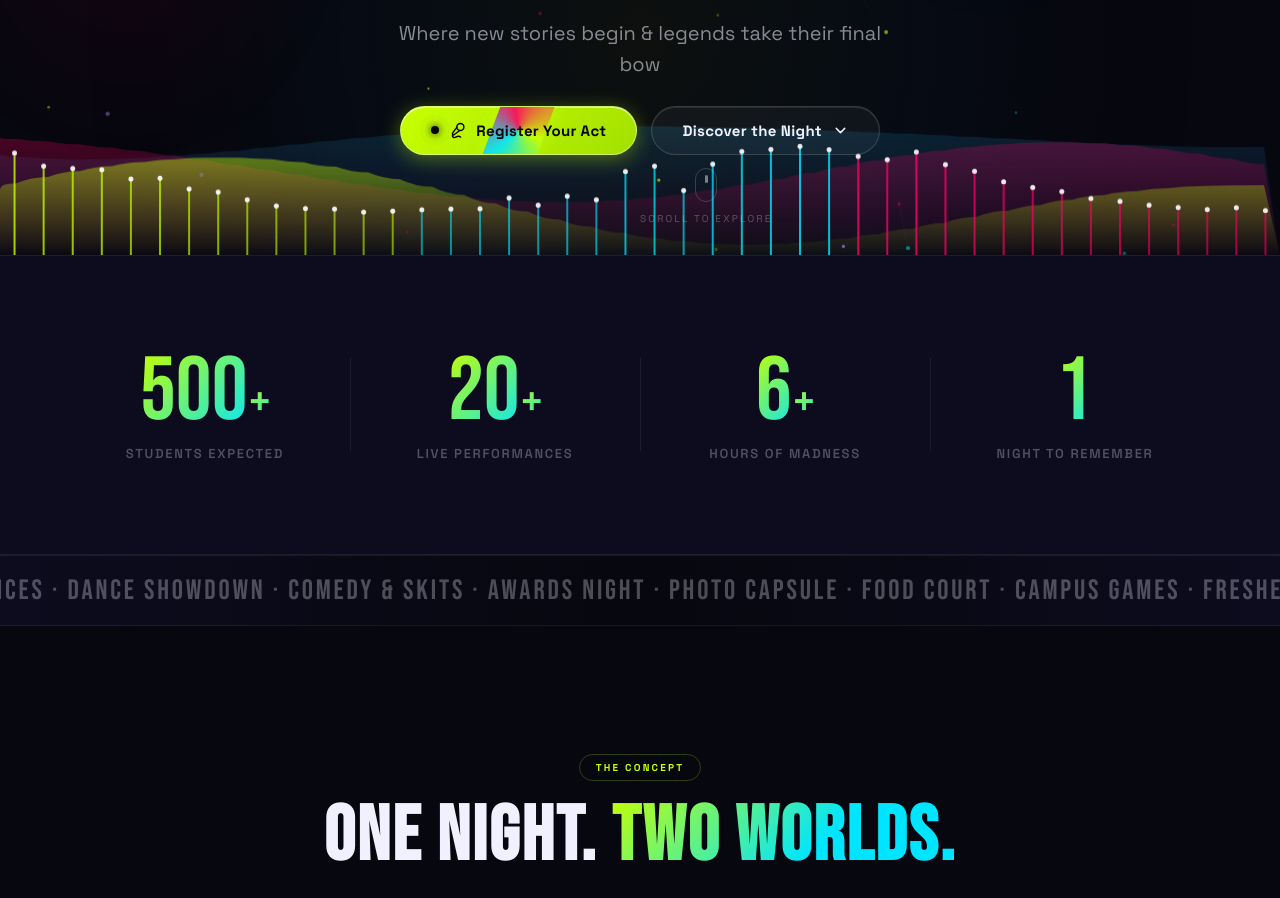
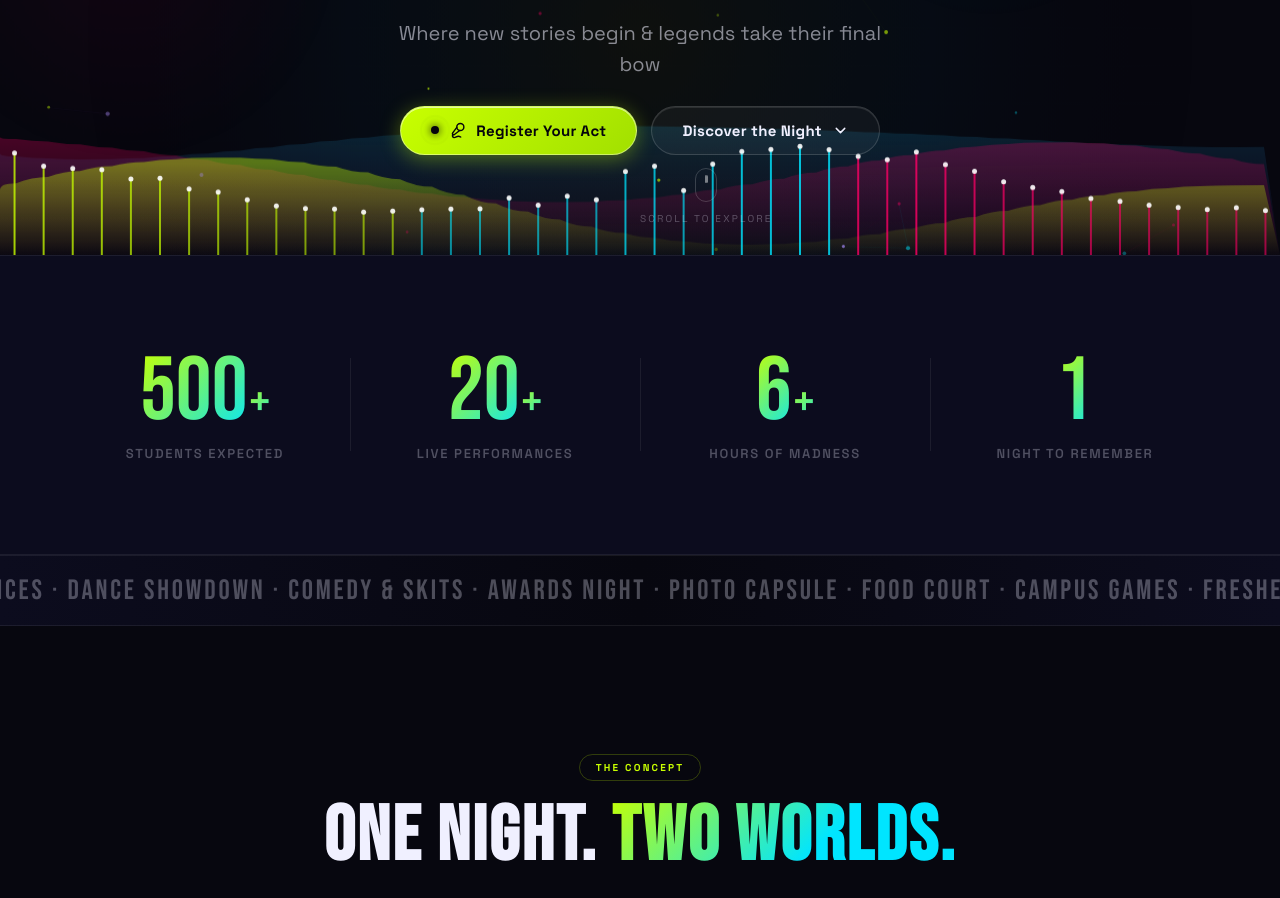
Before and after one commit to shlokkokk/freshbeatbash, a React (Vite) app: page / in a window 1280 px wide. Shown: the part 835-1733 px from the top of the page. Built offline with nearby package versions, Linux system fonts and the light colour scheme.

Commit message:
fix: remove rainbow conic gradient button borders for ultra-sleek high-tier electric lime CTAs

```diff
--- a/src/components/Hero.jsx
+++ b/src/components/Hero.jsx
@@ -343,7 +343,7 @@ export function Hero() {
           animate={{ opacity: 1, y: 0 }}
           transition={{ duration: .6, delay: 1.0, ease: [0.16,1,0.3,1] }}
         >
-          <MagneticButton href={REG_URL} target="_blank" rel="noopener noreferrer" className="btn btn-primary btn-cyber-pulse" id="hero-reg-btn">
+          <MagneticButton href={REG_URL} target="_blank" rel="noopener noreferrer" className="btn btn-primary" id="hero-reg-btn">
             <span className="btn-pulse-dot" />
             <Mic2 size={17} /> Register Your Act
           </MagneticButton>
--- a/src/index.css
+++ b/src/index.css
@@ -265,23 +265,6 @@ button { border: none; background: none; cursor: pointer; font-family: inherit;
   background: linear-gradient(135deg, #d5ff1a 0%, var(--lime) 100%);
   box-shadow: 0 0 35px rgba(200, 255, 0, 0.7), 0 8px 30px rgba(0, 0, 0, 0.5);
   transform: translateY(-2px);
-}
-
-/* Hyper-Cyber Pulse Laser Border (Hero Main CTA Centerpiece) */
-.btn-cyber-pulse {
-  position: relative;
-  isolation: isolate;
-}
-.btn-cyber-pulse::before {
-  content: '';
-  position: absolute;
-  inset: -2px;
-  border-radius: 100px;
-  background: conic-gradient(from 0deg, var(--lime), var(--cyan), var(--pink), var(--lime));
-  animation: cursor-border-spin 3s linear infinite;
-  z-index: -1;
-  opacity: 0.9;
-  filter: drop-shadow(0 0 8px rgba(200, 255, 0, 0.6));
 }
 
 /* Unique Pulsing Live Registration Dot inside CTAs */
```
